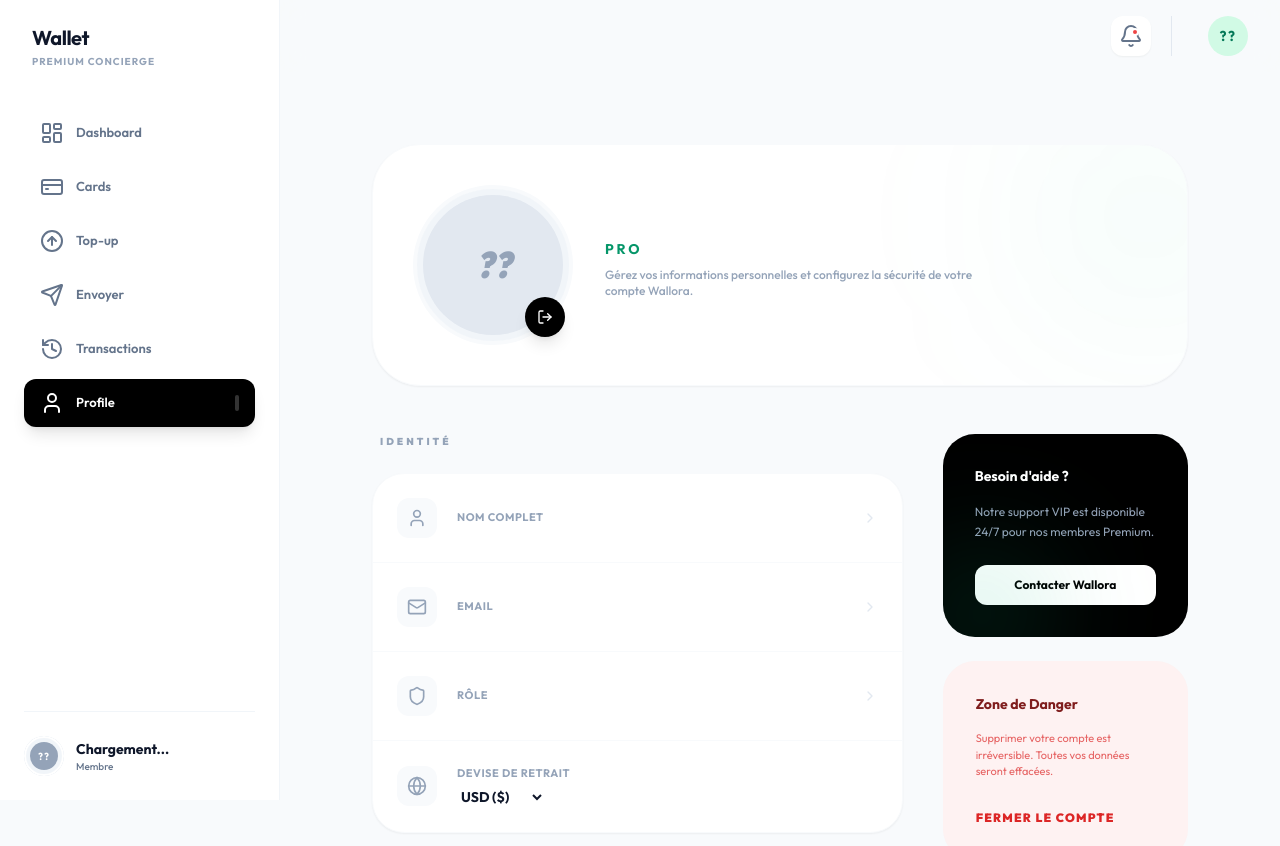
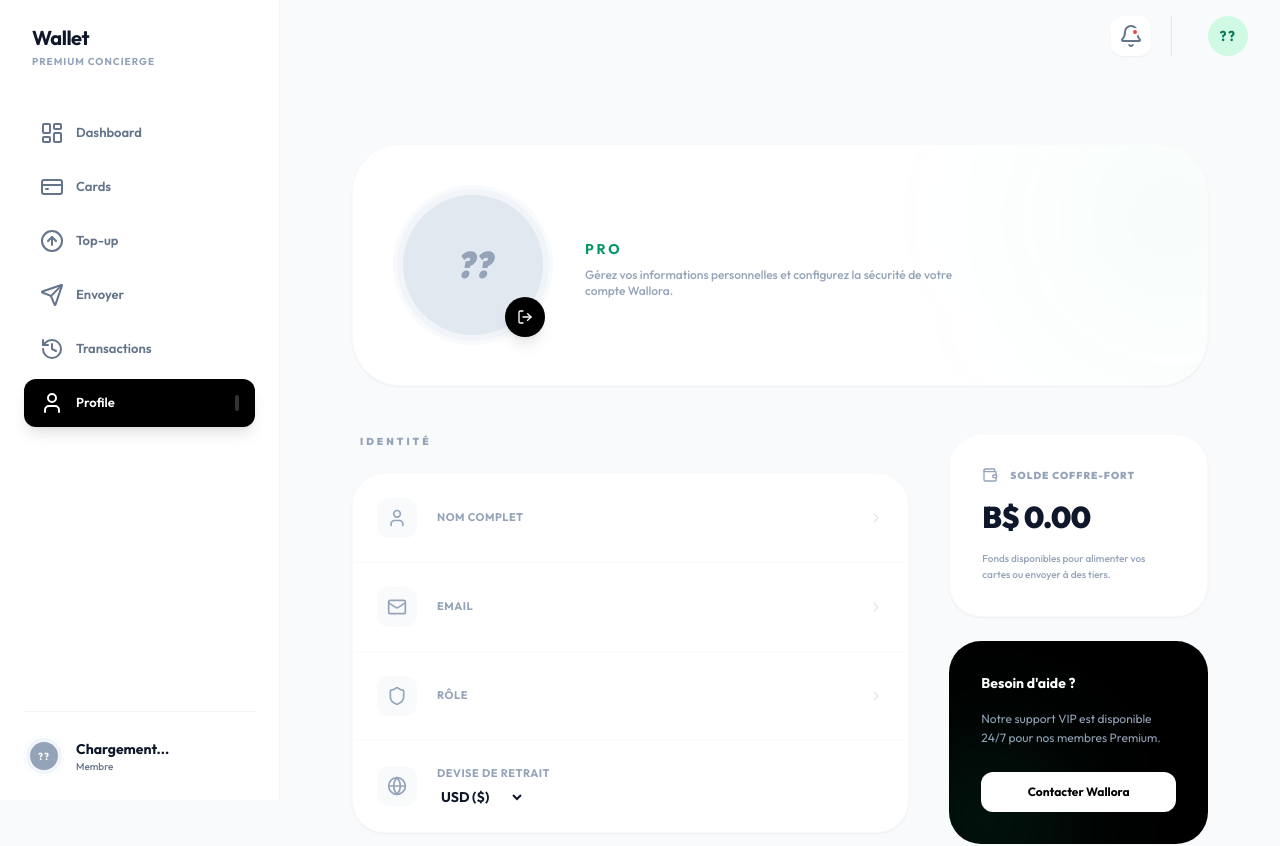
Before and after one commit to 7Bhil/wallet-next, a Next.js app: page /dashboard/profile in a window 1280 px wide. Shown: the top 846 px of the page. Built offline with nearby package versions, Linux system fonts and the light colour scheme.

Commit message:
feat: affichage solde dans profil et gestion des erreurs de transfert

```diff
--- a/app/dashboard/cards/page.tsx
+++ b/app/dashboard/cards/page.tsx
@@ -15,7 +15,8 @@
   X,
   ShieldCheck,
   CheckCircle2,
-  Star
+  Star,
+  AlertCircle
 } from "lucide-react";
 import { motion, AnimatePresence } from "framer-motion";
 import axios from "axios";
@@ -33,6 +34,7 @@
   const [topupCardId, setTopupCardId] = useState<string | null>(null);
   const [topupAmount, setTopupAmount] = useState("");
   const [isTopupLoading, setIsTopupLoading] = useState(false);
+  const [topupFeedback, setTopupFeedback] = useState<string | null>(null);
   const [transactions, setTransactions] = useState<any[]>([]);
   const [loadingTxn, setLoadingTxn] = useState(true);
 
@@ -99,6 +101,7 @@
   const handleTopupCard = async () => {
     if (!topupCardId || !topupAmount) return;
     setIsTopupLoading(true);
+    setTopupFeedback(null);
     try {
       const token = localStorage.getItem("token");
       await axios.post(`http://localhost:5000/cards/${topupCardId}/topup`,
@@ -109,8 +112,9 @@
       await refreshUser();
       setTopupCardId(null);
       setTopupAmount("");
-    } catch (e) {
+    } catch (e: any) {
       console.error("Error topping up card", e);
+      setTopupFeedback(e?.response?.data?.message || "Erreur lors de l'alimentation.");
     } finally {
       setIsTopupLoading(false);
     }
@@ -562,6 +566,13 @@
                 Le montant sera déduit de votre solde principal (Solde: {formatBSD(user?.balance || 0)}).
               </p>
 
+              {topupFeedback && (
+                <div className="mb-6 p-4 rounded-xl bg-red-50 text-red-600 text-xs font-bold flex items-center gap-2 border border-red-100">
+                   <AlertCircle className="w-4 h-4 flex-shrink-0" />
+                   {topupFeedback}
+                </div>
+              )}
+
               <div className="space-y-4 mb-8">
                 <div className="relative">
                    <div className="absolute left-4 top-1/2 -translate-y-1/2 font-bold text-slate-300">B$</div>
--- a/app/dashboard/profile/page.tsx
+++ b/app/dashboard/profile/page.tsx
@@ -9,12 +9,13 @@
   Smartphone,
   Globe,
   LogOut,
-  ChevronRight
+  ChevronRight,
+  Wallet
 } from "lucide-react";
 import { motion } from "framer-motion";
 import { useAuth } from "@/context/AuthContext";
 import axios from "axios";
-import { CURRENCY_SYMBOLS } from "@/utils/currency";
+import { CURRENCY_SYMBOLS, formatBSD } from "@/utils/currency";
 
 interface ProfileItem {
   label: string;
@@ -43,8 +44,6 @@
     }
   };
 
-  // Toute l'appli affiche B$ - la devise est uniquement pour les retraits
-
   const sections: ProfileSection[] = [
     {
       title: "Identité",
@@ -65,7 +64,7 @@
   ];
 
   return (
-    <div className="max-w-4xl mx-auto py-8 lg:p-10 space-y-12">
+    <div className="max-w-7xl mx-auto py-8 lg:p-10 space-y-12">
       <div className="flex flex-col md:flex-row items-center gap-8 bg-white p-10 rounded-[48px] border border-slate-50 shadow-sm relative overflow-hidden group">
         <div className="relative">
            <div className="w-32 h-32 lg:w-40 lg:h-40 rounded-full bg-slate-100 flex items-center justify-center p-1.5 border-4 border-slate-50 overflow-hidden group-hover:border-emerald-500 transition-all duration-500">
@@ -73,8 +72,11 @@
                 {user?.fullName ? user.fullName.split(" ").map(n => n[0]).join("") : "??"}
              </div>
            </div>
-           <button className="absolute bottom-2 right-2 w-10 h-10 bg-black text-white rounded-full flex items-center justify-center shadow-lg hover:scale-110 transition-transform">
-              <LogOut className="w-4 h-4" onClick={() => logout()} />
+           <button
+             onClick={() => logout()}
+             className="absolute bottom-2 right-2 w-10 h-10 bg-black text-white rounded-full flex items-center justify-center shadow-lg hover:scale-110 transition-transform"
+           >
+              <LogOut className="w-4 h-4" />
            </button>
         </div>
 
@@ -106,7 +108,7 @@
                                  <select
                                    value={user?.currency}
                                    onChange={(e) => handleCurrencyChange(e.target.value)}
-                                   className="text-sm font-bold text-slate-900 bg-transparent border-none p-0 focus:ring-0 cursor-pointer"
+                                   className="text-sm font-bold text-slate-900 bg-transparent border-none p-0 focus:ring-0 cursor-pointer outline-none"
                                  >
                                    {Object.keys(CURRENCY_SYMBOLS).map(curr => (
                                      <option key={curr} value={curr}>{curr} ({CURRENCY_SYMBOLS[curr]})</option>
@@ -130,10 +132,22 @@
          </div>
 
          <div className="lg:col-span-4 space-y-6">
+            {/* Wallet Balance Widget */}
+            <div className="bg-white rounded-[32px] p-8 border border-slate-50 shadow-sm space-y-4">
+              <div className="flex items-center gap-3 text-slate-400">
+                  <Wallet className="w-4 h-4" />
+                  <h4 className="text-[10px] font-black uppercase tracking-widest">Solde Coffre-Fort</h4>
+              </div>
+              <p className="text-3xl font-black text-slate-900 tracking-tight">{formatBSD(user?.balance || 0)}</p>
+              <p className="text-[10px] text-slate-400 font-medium leading-relaxed">
+                Fonds disponibles pour alimenter vos cartes ou envoyer à des tiers.
+              </p>
+            </div>
+
             <div className="bg-black rounded-[32px] p-8 text-white relative overflow-hidden group">
                <h4 className="text-sm font-bold mb-4">Besoin d'aide ?</h4>
                <p className="text-xs text-slate-400 leading-relaxed mb-6">Notre support VIP est disponible 24/7 pour nos membres Premium.</p>
-               <button className="w-full bg-white text-black py-3 rounded-xl text-xs font-bold hover:bg-slate-100 transition-all">Contacter Wallora</button>
+               <button className="w-full bg-white text-black py-3 rounded-xl text-xs font-bold hover:bg-slate-100 transition-all relative z-10">Contacter Wallora</button>
                <div className="absolute bottom-[-20%] left-[-10%] w-32 h-32 bg-emerald-500/20 rounded-full blur-[60px]" />
             </div>
 
--- a/context/AuthContext.tsx
+++ b/context/AuthContext.tsx
@@ -11,6 +11,7 @@
   role: string;
   balance: number;
   currency: string;
+  defaultCardId: string;
 }
 
 interface AuthContextType {
```
